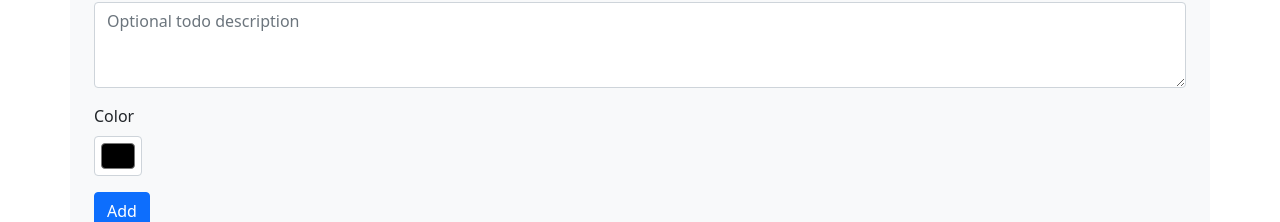
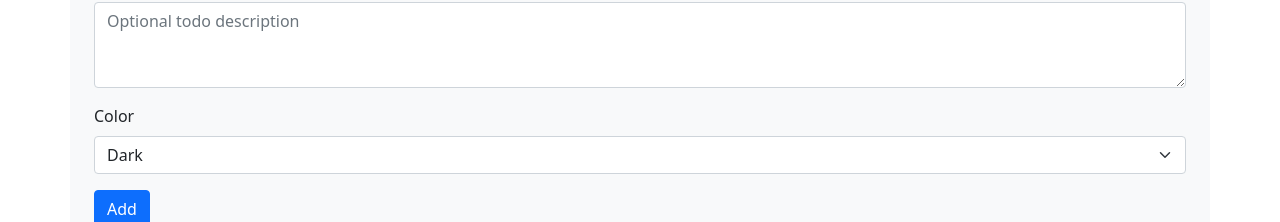
Before and after one commit to LordHippopotamus/todo, a React (Create React App) app: page / in a window 1280 px wide. Shown: the part 188-410 px from the top of the page. Built offline with nearby package versions, Linux system fonts and the light colour scheme.

Commit message:
feat(TodoForm): transform color input to select

```diff
--- a/src/components/TodoForm/index.jsx
+++ b/src/components/TodoForm/index.jsx
@@ -8,7 +8,7 @@ export default class TodoForm extends React.Component {
     this.state = {
       name: '',
       description: '',
-      color: '#000',
+      color: 'dark',
     };
 
     this.handleChange = this.handleChange.bind(this);
@@ -59,16 +59,14 @@ export default class TodoForm extends React.Component {
           />
         </Form.Group>
 
-        <Form.Group className="mb-3" controlId="color">
-          <Form.Label>Color</Form.Label>
-          <Form.Control
-            type="color"
-            name="color"
-            value={color}
-            onChange={this.handleChange}
-            required
-          />
-        </Form.Group>
+        <Form.Label>Color</Form.Label>
+        <Form.Select className="mb-3" name="color" value={color} onChange={this.handleChange}>
+          <option value="dark">Dark</option>
+          <option value="secondary">Gray</option>
+          <option value="primary">Blue</option>
+          <option value="success">Green</option>
+          <option value="danger">Red</option>
+        </Form.Select>
 
         <Button variant="primary" type="submit">
           Add
```
